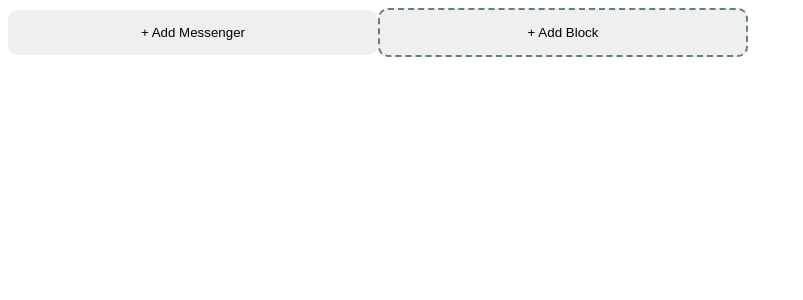
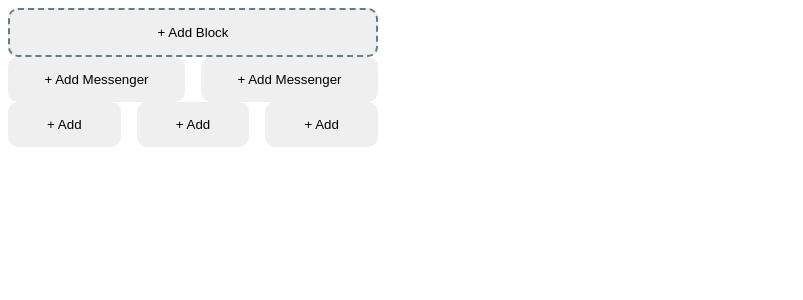
Before and after one commit to billysutomo/chocolate-waffle, a React (Create React App) app in the folder web/: page / in a window 1280 px wide. Shown: the top 300 px of the page, without its empty margins (0-803 px from the left). Built offline with nearby package versions, Linux system fonts and the light colour scheme.

Commit message:
modify componentn - rename BlockButton to Block - add component BlockWrapper

```diff
--- a/web/src/components/BlockButton/index.tsx
+++ b/web/src/components/Block/index.tsx
@@ -1,14 +1,14 @@
 import React from 'react';
 import styled, { css } from 'styled-components';
 
-export interface BlockButtonProps {
+export interface BlockProps {
   children: string;
   active: boolean;
   backgroundColor?: string;
   size?: 'small' | 'medium' | 'large';
 }
 
-export const BlockButton: React.FC<BlockButtonProps> = ({
+export const Block: React.FC<BlockProps> = ({
   children,
   active,
   backgroundColor,
@@ -16,16 +16,16 @@ export const BlockButton: React.FC<BlockButtonProps> = ({
   ...props
 }) => {
   return (
-    <BlockButtonStyled
+    <BlockStyled
       size={size}
       active={active}
       backgroundColor={backgroundColor}
       {...props}
-    >{children}</BlockButtonStyled>
+    >{children}</BlockStyled>
   )
 }
 
-const BlockButtonStyled = styled.button<BlockButtonProps>`
+const BlockStyled = styled.button<BlockProps>`
   border: 2px dashed #607D8B;
   border-radius: 10px;
   padding: 15px 20px 15px 20px;
--- /dev/null
+++ b/web/src/components/BlockWrapper/index.tsx
@@ -0,0 +1,21 @@
+import React from 'react';
+import styled from 'styled-components';
+
+export interface BlockWrapperProps {
+  children: React.ReactNode
+}
+
+export const BlockWrapper: React.FC<BlockWrapperProps> = ({
+  children,
+  ...props
+}) => {
+  return (
+    <BlockWrapperStyled {...props}>{children}</BlockWrapperStyled>
+  )
+}
+
+const BlockWrapperStyled = styled.div`
+  display: flex;
+  justify-content: space-between;
+  width: 370px;
+`
--- a/web/src/pages/Home/index.tsx
+++ b/web/src/pages/Home/index.tsx
@@ -1,12 +1,20 @@
 import React from 'react';
-// import CameraButton from '../../components/CameraButton';
-import { BlockButton } from '../../components/BlockButton';
+import { Block } from '../../components/Block';
+import { BlockWrapper } from '../../components/BlockWrapper';
 
 export default () => {
   return (
     <div>
-      <BlockButton active={true}>+ Add Messenger</BlockButton>
-      <BlockButton active={false}>+ Add Block</BlockButton>
+      <Block active={false}>+ Add Block</Block>
+      <BlockWrapper>
+        <Block active={true} size="medium">+ Add Messenger</Block>
+        <Block active={true} size="medium">+ Add Messenger</Block>
+      </BlockWrapper>
+      <BlockWrapper>
+        <Block active={true} size="small">+ Add </Block>
+        <Block active={true} size="small">+ Add </Block>
+        <Block active={true} size="small">+ Add </Block>
+      </BlockWrapper>
     </div>
   )
 }
```
Also changed, not shown: 1 other file (tests, documents, lock files or other folders).
